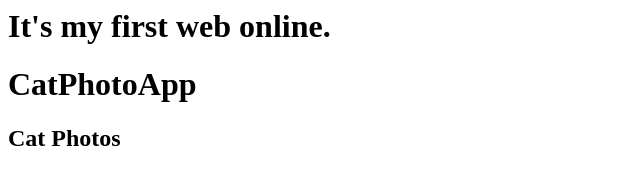
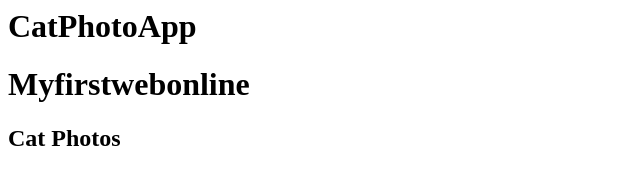
Before and after one commit to Rickydoc/rickydoc.github.io, a plain HTML site: page myfistweb.html in a window 1280 px wide. Shown: the top 169 px of the page, without its empty margins (0-640 px from the left). Drawn offline with Linux system fonts and the light colour scheme.

Commit message:
Update myfistweb.html

```diff
--- a/myfistweb.html
+++ b/myfistweb.html
@@ -1,8 +1,8 @@
 <html>
   <body>
     <main>
-      <h1>It's my first web online.</h1>
       <h1>CatPhotoApp</h1>
+      <h1>Myfirstwebonline</h1>
       <h2>Cat Photos</h2>
       <!-- TODO: Add link to cat photos -->
       <p>See more <a target="_blank" href="https://freecatphotoapp.com">cat photos</a> in our gallery.</p>
```
